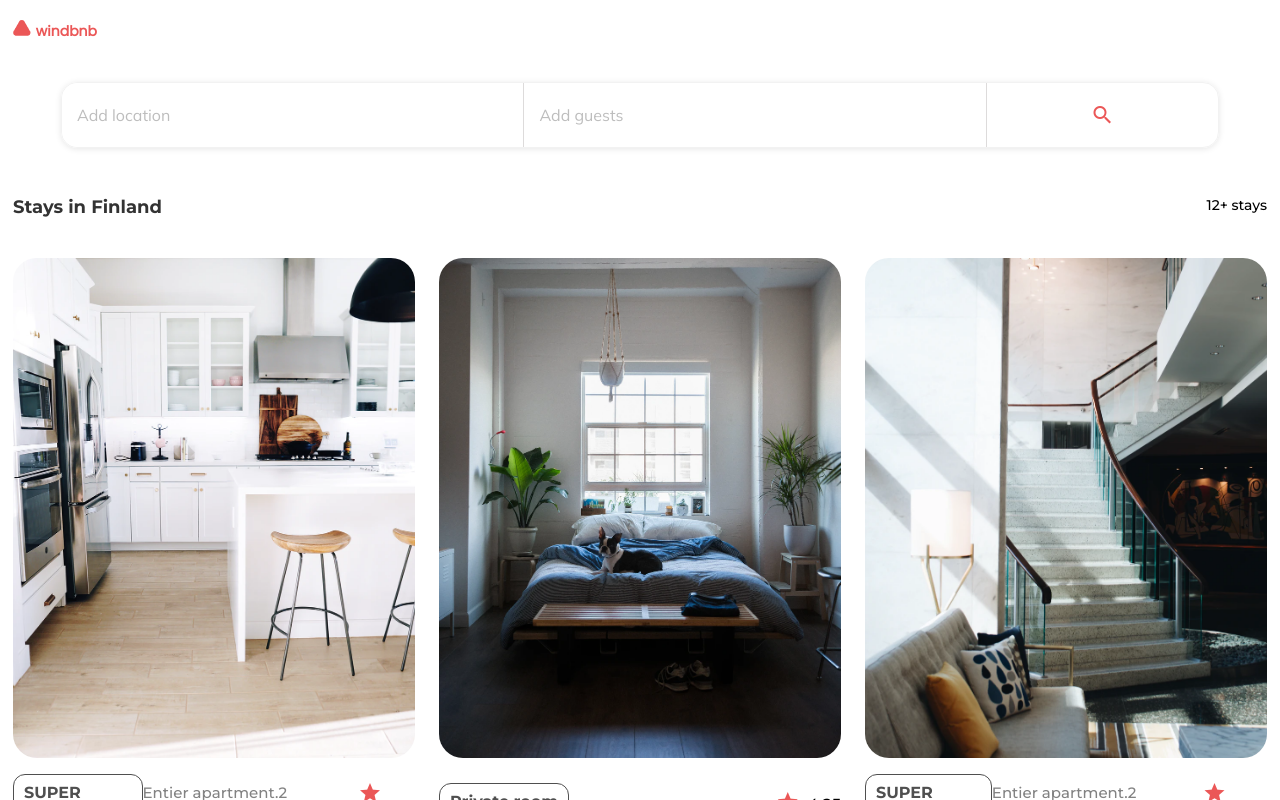
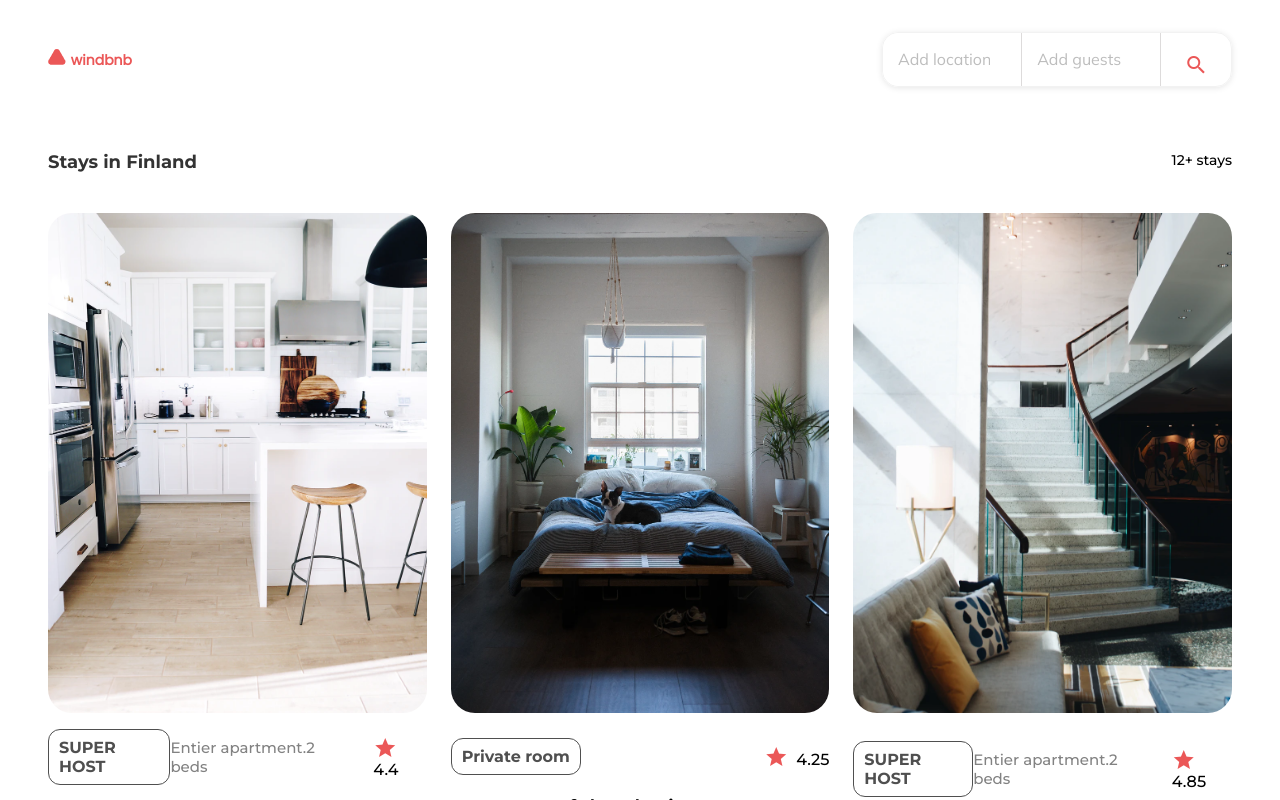
Before and after one commit to JSalehii/react-challenge, a React (Create React App) app in the folder windbnb/: page / in a window 1280 px wide. Shown: the top 800 px of the page. Built offline with nearby package versions, Linux system fonts and the light colour scheme.

Commit message:
update css

```diff
--- a/windbnb/src/App.css
+++ b/windbnb/src/App.css
@@ -161,6 +161,7 @@ img {
 .footer {
     text-align: center;
     padding: 2rem;
+    margin-top: 2rem;
 }
 
 .footer p {
@@ -254,18 +255,36 @@ img {
     .main {
         margin: 0 4rem;
     }
+
+
 }
 
 /* ==================== for laptops ======================= */
 
 @media screen and (min-width: 769px) {
+    .app {
+        padding: 2rem 3rem;
+    }
+
     .main {
-        margin: 0;
+        margin: 2rem 0 0;
     }
 
     .items {
         grid-template-columns: repeat(2, 1fr);
         column-gap: 1rem;
+    }
+
+    .header {
+        grid-template-columns: 1fr 1fr;
+        align-items: center;
+    }
+
+    .searchBar {
+        width: 350px;
+        height: 55px;
+        justify-self: end;
+        margin: 0;
     }
 }
 
```
